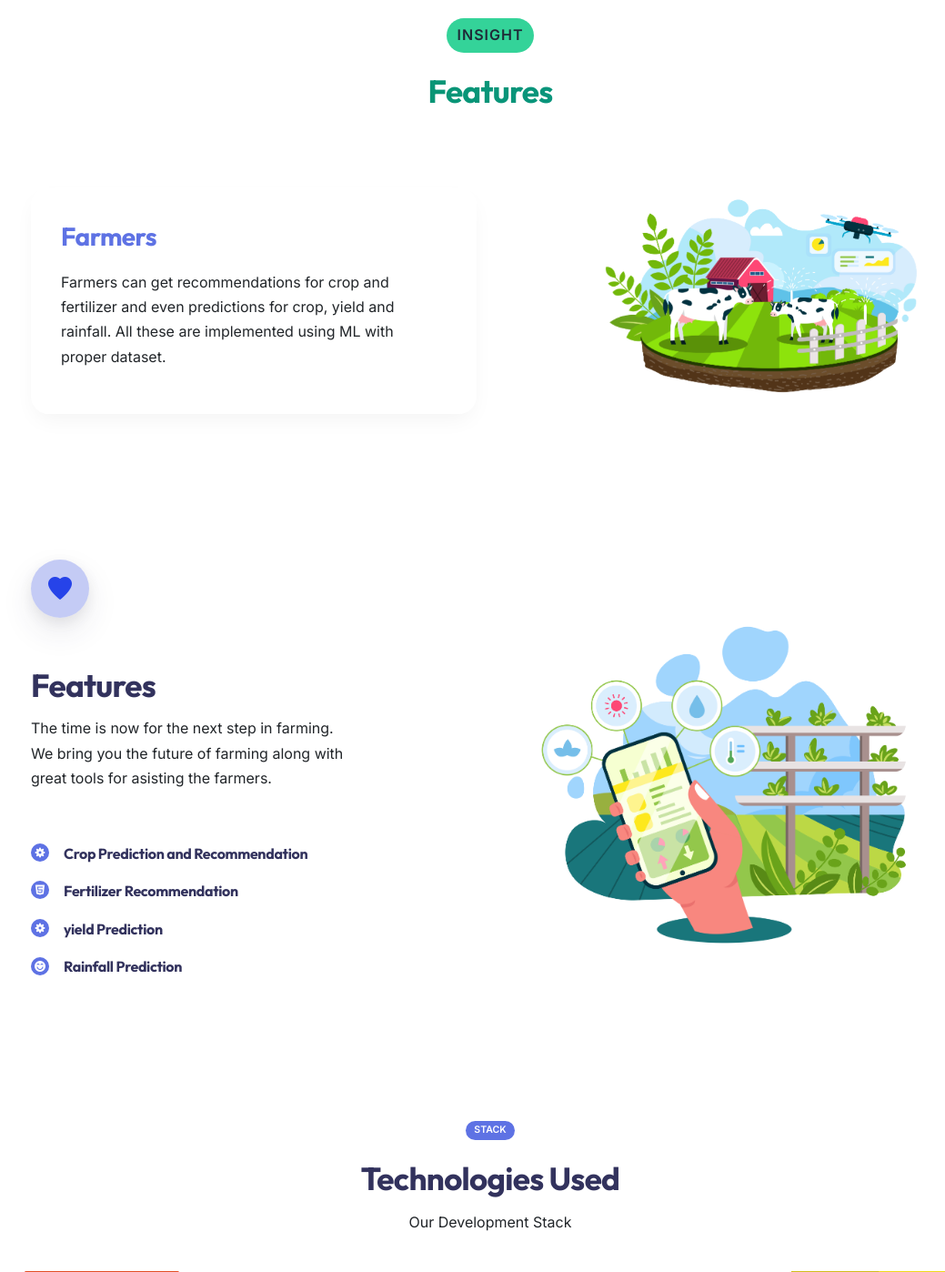
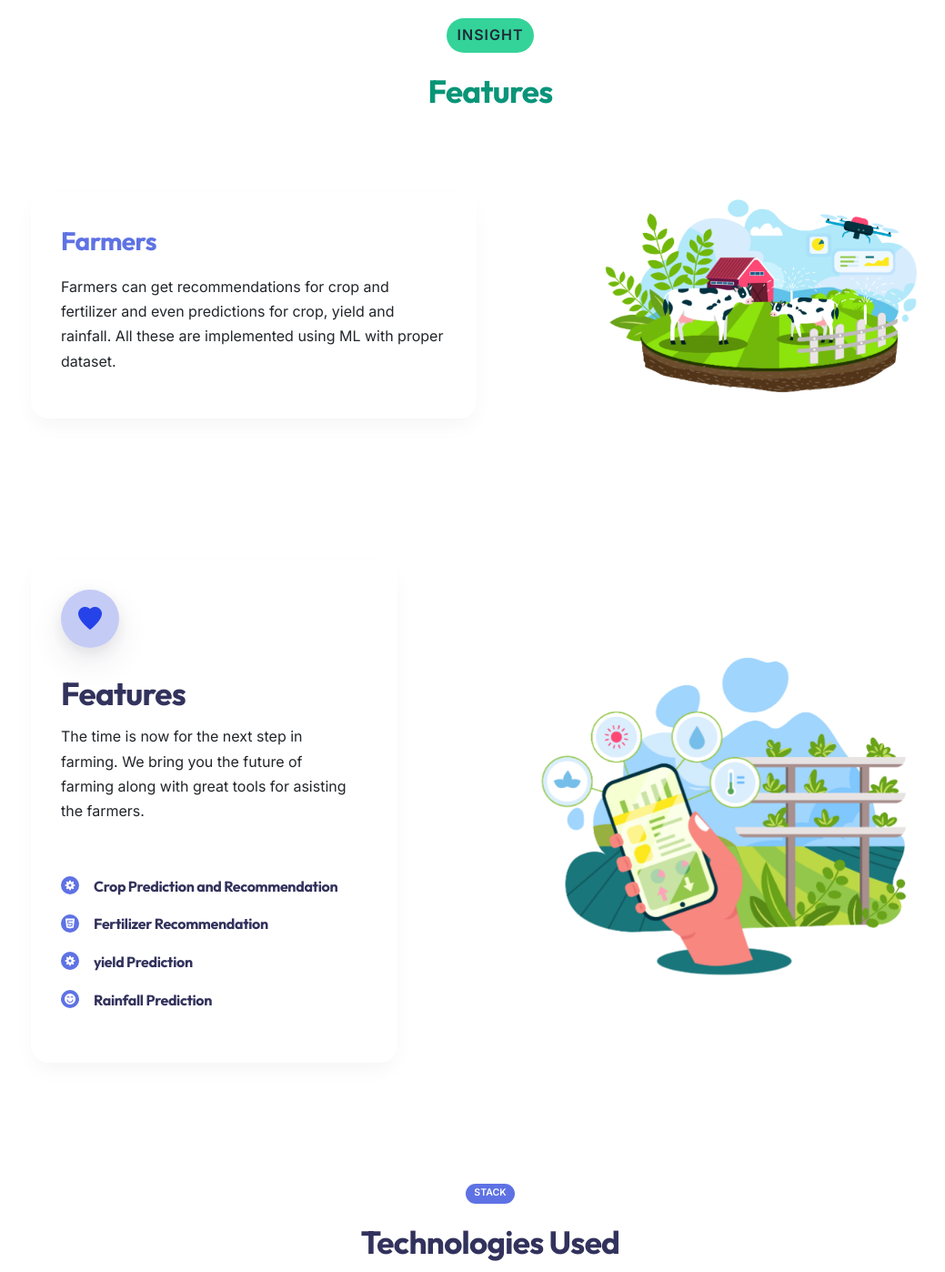
Before and after one commit to udshah31/Agri-Smart, a PHP site: page / in a window 1280 px wide. Shown: the part 665-2063 px from the top of the page at 91% size, without its empty margins (101-1140 px from the left). Run offline with PHP 8.4, Linux system fonts and the light colour scheme; some libraries are stand-ins or nearby versions.

Commit message:
Fix UI bugs: Hover interactions on homepage and transparent card titles on About page

```diff
--- a/aboutus.php
+++ b/aboutus.php
@@ -42,7 +42,7 @@ $username = isset($_SESSION['username']) ? $_SESSION['username'] : 'Guest';
                                 <img src="assets/img/technology.png" alt="Our Technology and Solutions" class="img-fluid rounded shadow-sm" style="max-height: 300px; border-radius: 15px;">
                             </div>
                             <div class="col-md-6 order-2 mt-4 mt-md-0 px-md-4">
-                                <h3 class="title text-secondary"><i class="fas fa-microchip mr-2"></i>Our Technology and Solutions</h3>
+                                <h3 class="title" style="color: var(--color-secondary);"><i class="fas fa-microchip mr-2"></i>Our Technology and Solutions</h3>
                                 <p class="description mt-3" style="color: var(--color-dark); font-size: 1.1rem; line-height: 1.8;">
                                     At AgriSmart, we leverage cutting-edge technologies to revolutionize agriculture. Our platform provides various solutions like personalized crop recommendations based on environmental conditions, precision-based fertilizer suggestions for higher yield and sustainability, and continuous soil health monitoring for making data-driven decisions. We also offer an efficient waste management system to minimize environmental impact and a weather forecasting system that helps farmers plan better with rain predictions and optimal water usage. Additionally, we keep farmers updated with the latest agricultural trends and industry news to help them stay ahead.
                                 </p>
--- a/index.php
+++ b/index.php
@@ -41,7 +41,7 @@
         <div class="row align-items-center">
 
           <div class="col-lg-6">
-            <div class="info info-horizontal glass-card mt-4">
+            <div class="glass-card mt-4">
               <div class="description">
                 <h3 class="title text-primary" >Farmers</h3>
            <p class="mt-3">Farmers can get recommendations for crop and fertilizer and even
@@ -71,8 +71,8 @@
         <div class="container">
           <div class="row align-items-center">
             <div class="col-lg-5 col-md-8 mr-auto text-left">
-              <div class="pr-md-5">
-                <div class="icon icon-lg icon-shape icon-shape-primary shadow rounded-circle mb-5"> <i class="ni ni-favourite-28"> </i></div>
+              <div class="pr-md-5 glass-card">
+                <div class="icon icon-lg icon-shape icon-shape-primary shadow rounded-circle mb-4"> <i class="ni ni-favourite-28"> </i></div>
                 <h3 class="display-3 text-justify">Features</h3>
                 <p>The time is now for the next step in farming. We bring you the future of farming along with great tools for asisting the farmers.</p>
                 <ul class="list-unstyled mt-5">
```
